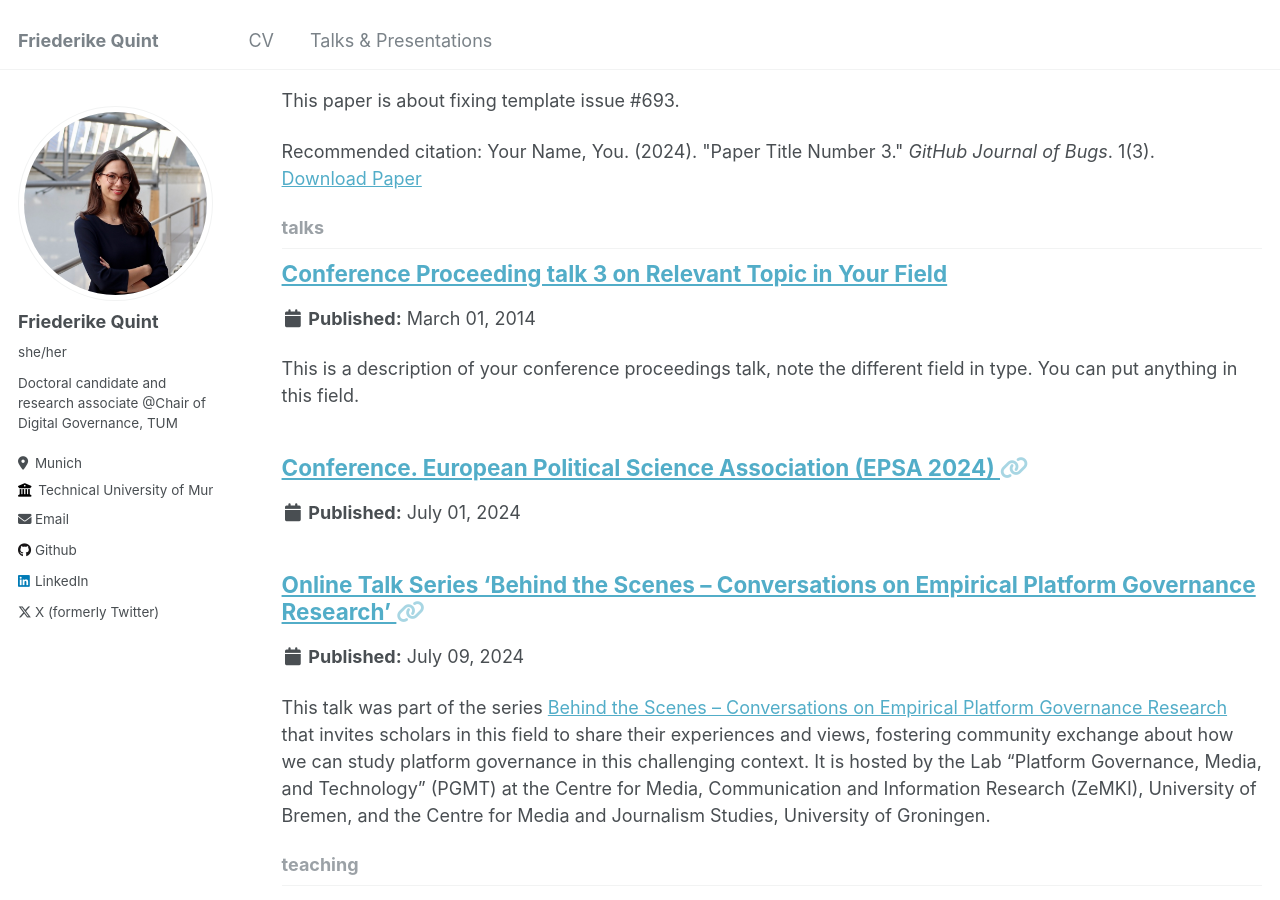
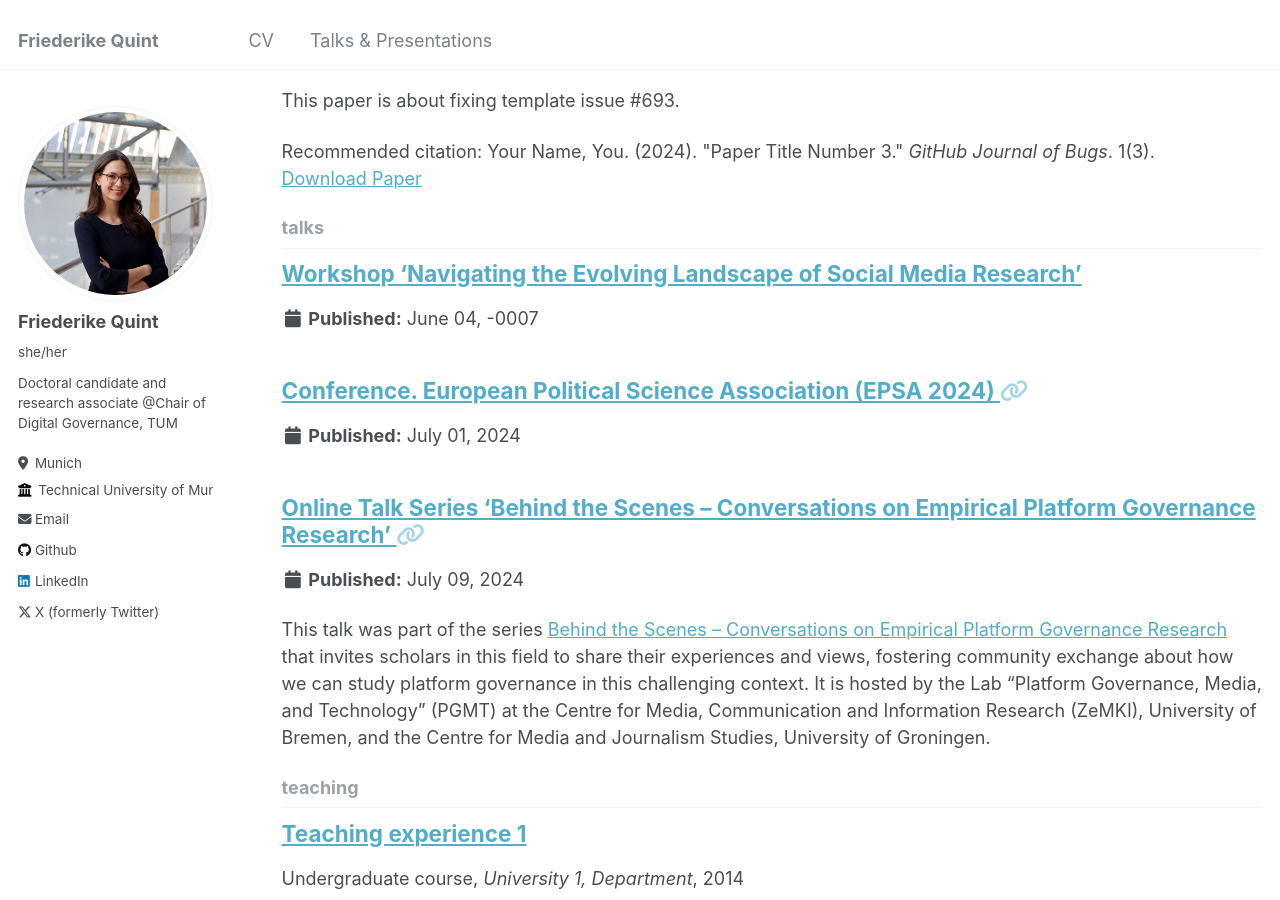
Before and after one commit to friederikequint/friederikequint.github.io, a Jekyll site: the page built from _pages/collection-archive.html, in a window 1280 px wide and 900 px high, scrolled down 1903 px. Built offline with Jekyll 4.4.1, drawn with Linux system fonts in a browser that asks for light colours.

Commit message:
Update 2014-03-01-talk-3.md

```diff
--- a/_talks/2014-03-01-talk-3.md
+++ b/_talks/2014-03-01-talk-3.md
@@ -1,11 +1,8 @@
 ---
-title: "Conference Proceeding talk 3 on Relevant Topic in Your Field"
+title: "Workshop 'Navigating the Evolving Landscape of Social Media Research'"
 collection: talks
-type: "Conference proceedings talk"
+type: "Presentation"
 permalink: /talks/2014-03-01-talk-3
-venue: "Testing Institute of America 2014 Annual Conference"
-date: 2014-03-01
-location: "Los Angeles, CA"
+date: June 5-7, 2024
+location: "Universität der Bundeswehr, Munich"
 ---
-
-This is a description of your conference proceedings talk, note the different field in type. You can put anything in this field.
```
